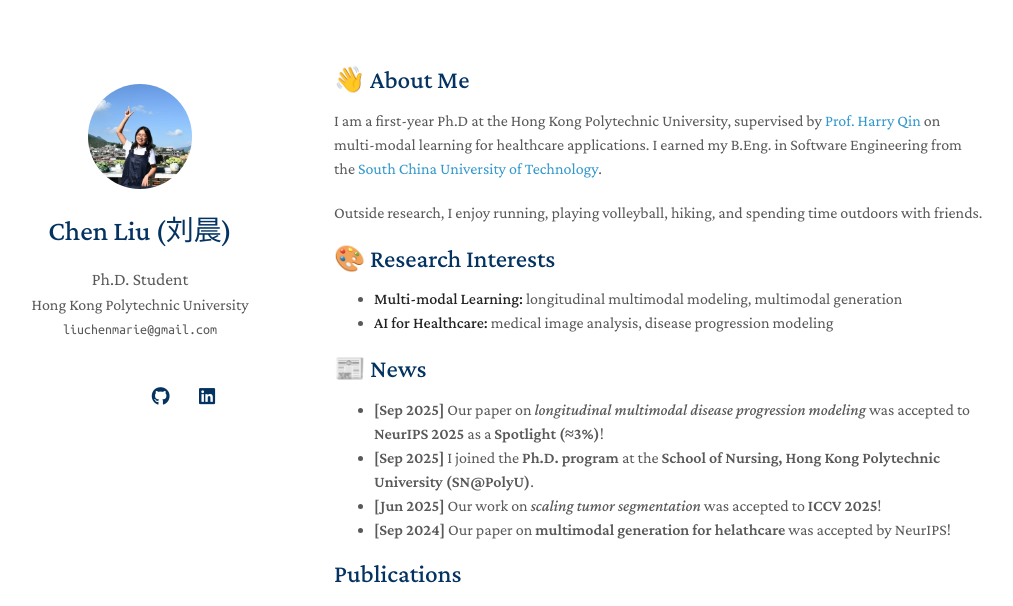
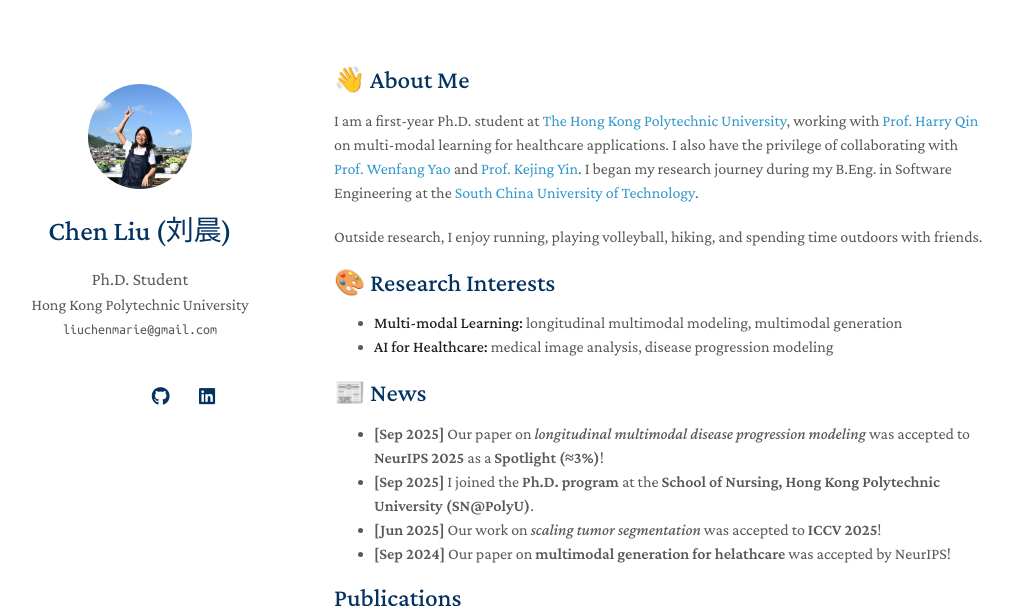
Before and after one commit to Chenliu-svg/Chenliu-svg.github.io, a Jekyll site: the page built from index.md, in a window 1280 px wide and 1311 px high, cut to the strip 0-606 px from the top of the window. Shown: the whole strip, without its empty margins (136-1149 px from the left). Built offline with Jekyll 4.4.1, drawn with Linux system fonts in a browser that asks for light colours; a style sheet for code colours, icons or effects is not loaded; our own code applies the rules of GitHub Pages for plain Markdown files.

Commit message:
first commit

```diff
--- a/index.md
+++ b/index.md
@@ -4,7 +4,8 @@ layout: homepage
 
 ## 👋 About Me
 
-I am a first-year Ph.D at the Hong Kong Polytechnic University, supervised by [Prof. Harry Qin](https://www.polyu.edu.hk/sn/people/academic-staff/prof-harry-qin/?sc_lang=tc) on multi-modal learning for healthcare applications. I earned my B.Eng. in Software Engineering from the [South China University of Technology](https://www.scut.edu.cn/).
+I am a first-year Ph.D. student at [The Hong Kong Polytechnic University](https://www.polyu.edu.hk/), working with [Prof. Harry Qin](https://www.polyu.edu.hk/sn/people/academic-staff/prof-harry-qin/?sc_lang=tc) on multi-modal learning for healthcare applications. I also have the privilege of collaborating with [Prof. Wenfang Yao](https://dorothy-yao.github.io/) and [Prof. Kejing Yin](https://kejing.me/). I began my research journey during my B.Eng. in Software Engineering at the [South China University of Technology](https://www.scut.edu.cn/).
+
 
 Outside research, I enjoy running, playing volleyball, hiking, and spending time outdoors with friends.
 
```
